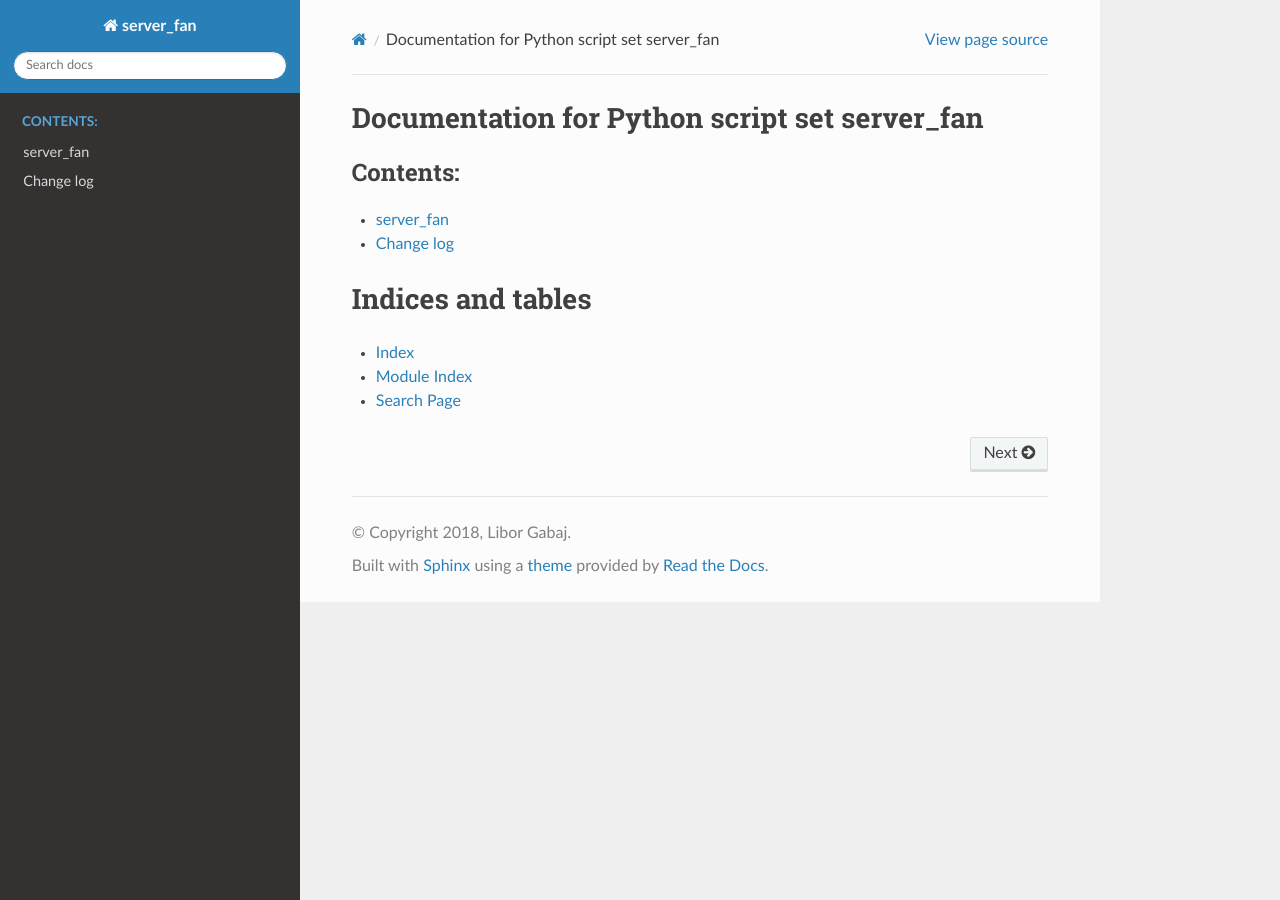
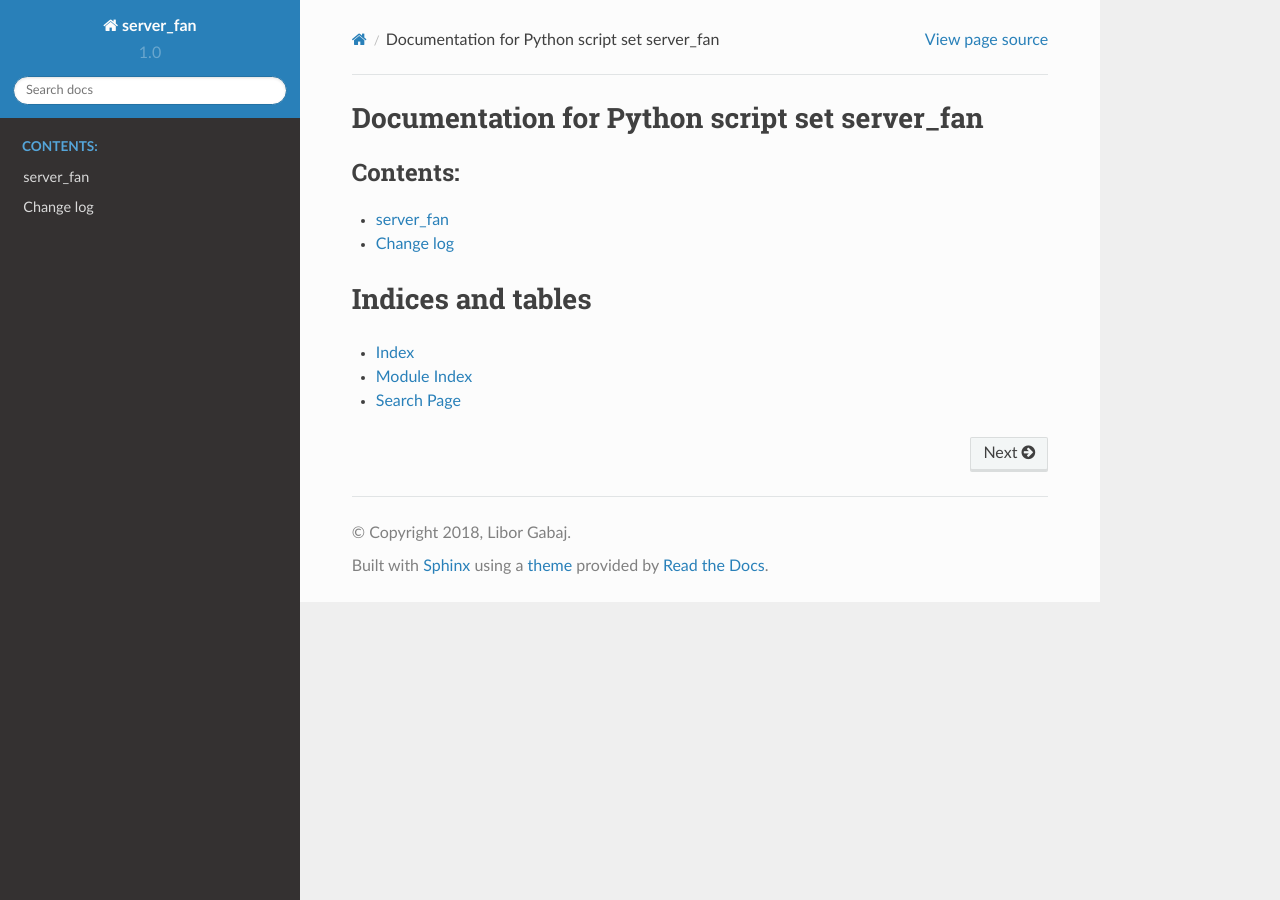
Before and after one commit to mrkalePythonApp/pi_server_python, a Sphinx documentation site: the page built from docs/source/index.rst, in a window 1280 px wide. Built offline with Sphinx 7.4.7 and the Read the Docs theme 2.0.0, drawn with Linux system fonts in a browser that asks for light colours.

Commit message:
Added short version to documentation.

```diff
--- a/docs/source/conf.py
+++ b/docs/source/conf.py
@@ -24,7 +24,7 @@ copyright = u'2018, Libor Gabaj'
 author = u'Libor Gabaj'
 
 # The short X.Y version
-version = u''
+version = u'1.0'
 # The full version, including alpha/beta/rc tags
 release = u'1.0.0'
 
```
